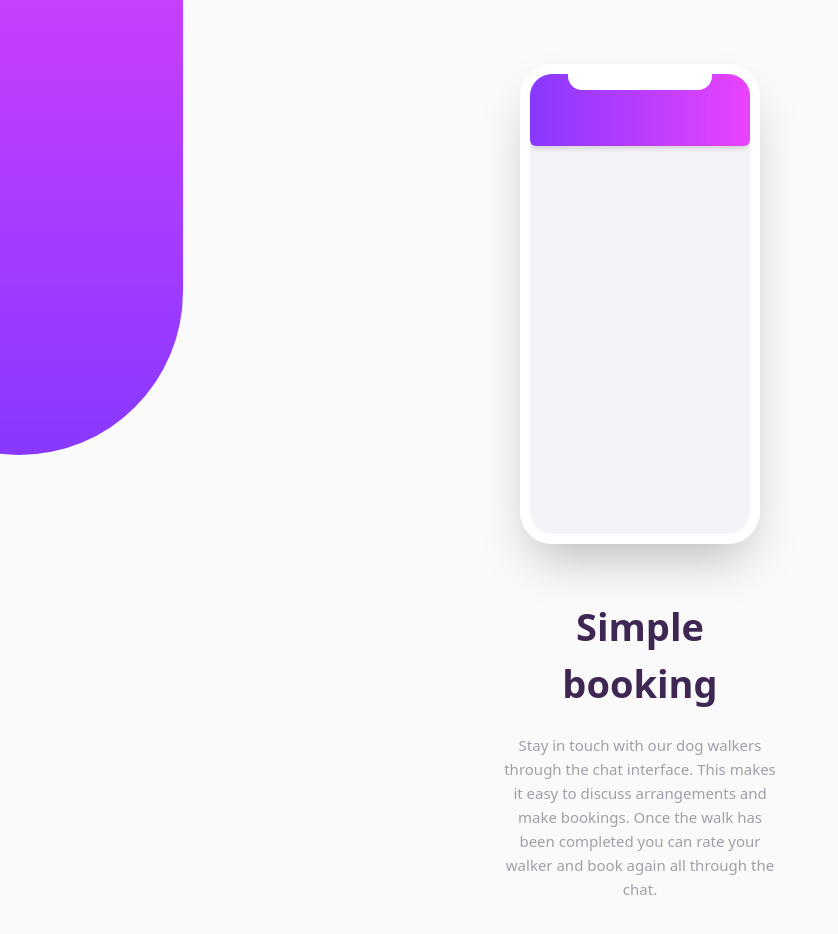
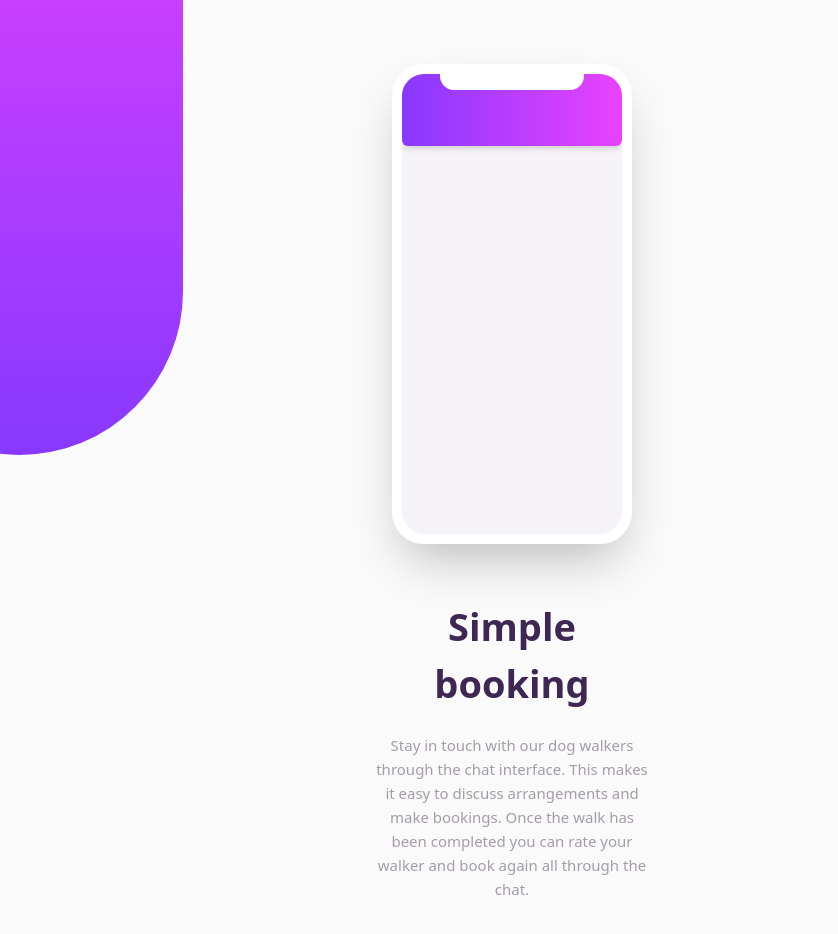
Before and after one commit to bryanmagalong/chat-app-css-react, a React (Create React App) app: page / in a window 1280 px wide. Shown: the top 934 px of the page, without its empty margins (0-838 px from the left). Built offline with nearby package versions, Linux system fonts and the light colour scheme.

Commit message:
chore(tailwind config): add minWidth, lg screen size and gap content

```diff
--- a/tailwind.config.js
+++ b/tailwind.config.js
@@ -6,10 +6,17 @@ module.exports = {
   darkMode: false, // or 'media' or 'class'
   theme: {
     screens: {
+      lg: '1024px',
       '2xl': '1440px',
       '3xl': '1536px',
     },
     extend: {
+      gap: {
+        content: '10.313em',
+      },
+      minWidth: {
+        'text-header-lg': '24.938rem',
+      },
       maxWidth: {
         'text-header': '17.563rem',
       },
```
